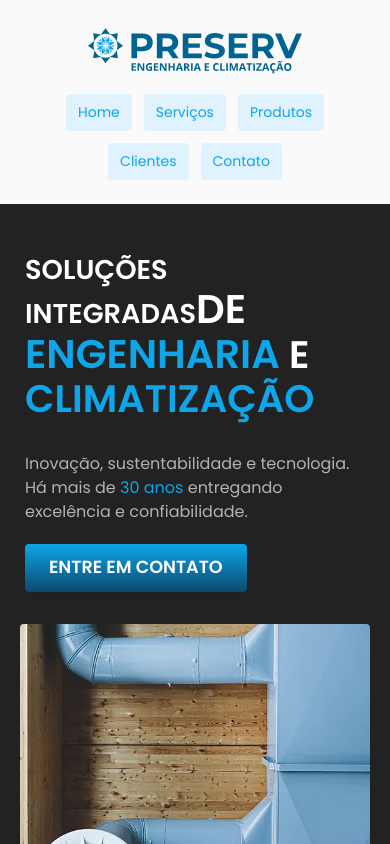
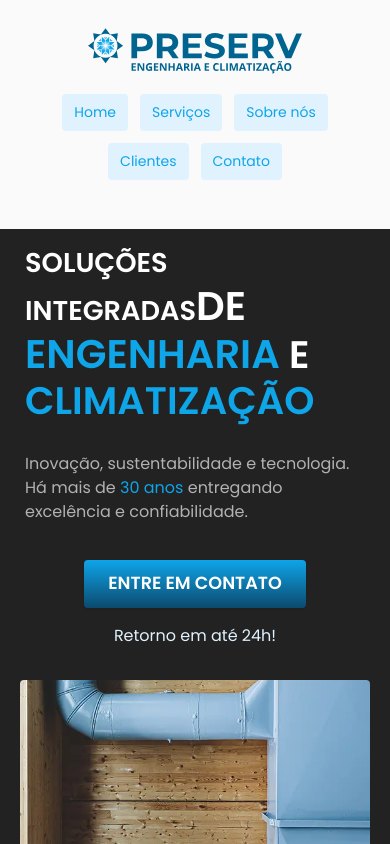
Before and after one commit to okborges/preserv, a Nuxt app: page / in a window 390 px wide. Shown: the top 844 px of the page. Built offline with nearby package versions, Linux system fonts and the light colour scheme.

Commit message:
alinhando titulo principal

```diff
--- a/components/MainPincipal.vue
+++ b/components/MainPincipal.vue
@@ -1,9 +1,9 @@
 <template>
   <main class="pb-24 bg-inicial px-5">
-    <div class="pt-10 introducao max-w-6xl mx-auto">
+    <div class="introducao max-w-6xl mx-auto">
       <div class="text-white grid lg:grid-cols-2">
-        <div class="self-end max-w-lg pb-8 lg:pb-48 mx-auto lg:mx-0">
-          <h1 class="pb-8 titulo">
+        <div class="max-w-lg pb-8 pt-8 lg:pt-24 mx-auto lg:mx-0">
+          <h1 class="pb-7 titulo">
             <span class="solucoes">SOLUÇÕES INTEGRADAS</span>
             <span class="engenharia"
               >DE <span class="detalhe">ENGENHARIA</span></span
@@ -11,13 +11,16 @@
             E
             <span class="detalhe">CLIMATIZAÇÃO</span>
           </h1>
-          <p class="pb-5 paragrafo text-cinza-claro">
+          <p class="pb-9 paragrafo text-cinza-claro">
             Inovação, sustentabilidade e tecnologia.<br />
             Há mais de <span class="detalhe">30 anos</span> entregando
             excelência<br />
             e confiabilidade.
           </p>
-          <a href="/" class="btn-inicial">ENTRE EM CONTATO</a>
+          <div class="text-center">
+            <a href="/contato" class="btn-inicial mb-4">ENTRE EM CONTATO</a>
+            <span class="text-azul-5 block">Retorno em até 24h!</span>
+          </div>
         </div>
         <div class="flex lg:justify-end">
           <img src="../static/img/img-1.webp" alt="" class="imagem" />
@@ -33,16 +36,16 @@ export default {};
 
 <style scoped>
 .titulo {
-  font-size: 3.65rem;
-  line-height: 1.125;
+  font-size: 3.8rem;
+  line-height: 1.2;
   font-weight: 600;
   max-width: 20ch;
 }
 .solucoes {
-  font-size: 2.6rem;
+  font-size: 2.7rem;
 }
 .engenharia {
-  font-size: 3.84rem;
+  font-size: 4rem;
 }
 .paragrafo {
   font-size: 1.4rem;
@@ -52,7 +55,7 @@ export default {};
   color: #0ea5e9;
 }
 .imagem {
-  max-width: 100%;
+  max-width: 91%;
   display: block;
 }
 .btn-inicial {
@@ -77,9 +80,21 @@ export default {};
 }
 .bg-inicial {
   background-color: #222222;
-  box-shadow: inset 0 -120px #fafafa;
+  box-shadow: inset 0 -120px #fafafa, inset 0 25px #fafafa;
 }
 
+@media (max-width: 1060px) {
+  .titulo {
+    font-size: 3.6rem;
+    max-width: 13ch;
+  }
+  .solucoes {
+    font-size: 2.55rem;
+  }
+  .engenharia {
+    font-size: 3.8rem;
+  }
+}
 @media (max-width: 1024px) {
   .introducao img {
     height: 300px;
@@ -90,6 +105,9 @@ export default {};
     padding: 12px 24px;
     font-size: 1.1rem;
     line-height: 1.33;
+  }
+  .imagem {
+    max-width: 100%;
   }
 }
 @media (max-width: 640px) {
--- a/components/SectionUm.vue
+++ b/components/SectionUm.vue
@@ -1,9 +1,7 @@
 <template>
   <article class="bg-clarinho px-5 pb-24" id="servicos">
     <div class="max-w-6xl mx-auto">
-      <h2 class="h2">
-        Por que escolher a <span class="text-azul-1">Preserv ?</span>
-      </h2>
+      <h2 class="h2">Por que escolher a Preserv?</h2>
       <div class="grid justify-center gap-10 lg:grid-cols-3">
         <div class="card text-center py-5">
           <a href="/normas">
@@ -76,7 +74,7 @@ export default {};
 }
 .card:hover {
   cursor: pointer;
-  box-shadow: 0px 0px 0px 6px #e0f2fe;
+  box-shadow: 0px 0px 0px 6px #83d9ff;
   transition: 0.2s;
 }
 .h2 {
--- a/components/TheHeader.vue
+++ b/components/TheHeader.vue
@@ -9,7 +9,7 @@
           <ul class="header-menu flex flex-wrap gap-5 justify-center sm:gap-10">
             <li><a href="./">Home</a></li>
             <li><a href="/#servicos">Serviços</a></li>
-            <li><a href="/#produtos">Produtos</a></li>
+            <li><a href="/#produtos">Sobre nós</a></li>
             <li><a href="/#clientes">Clientes</a></li>
             <li><a href="/contato">Contato</a></li>
           </ul>
--- a/pages/contato.vue
+++ b/pages/contato.vue
@@ -1,5 +1,12 @@
 <template>
-  <h1>pagina de contato</h1>
+  <main>
+    <div>
+      <div>
+        <p>Respostas em até 24h</p>
+        <h1>nosso contato<span class="text-azul-3">.</span></h1>
+      </div>
+    </div>
+  </main>
 </template>
 
 <script>
```
Also changed, not shown: static/fundoOndinha.svg (added).
